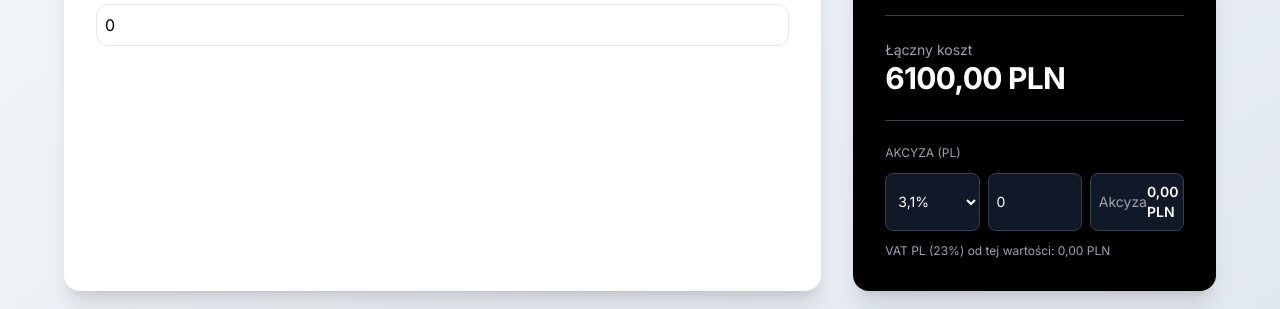
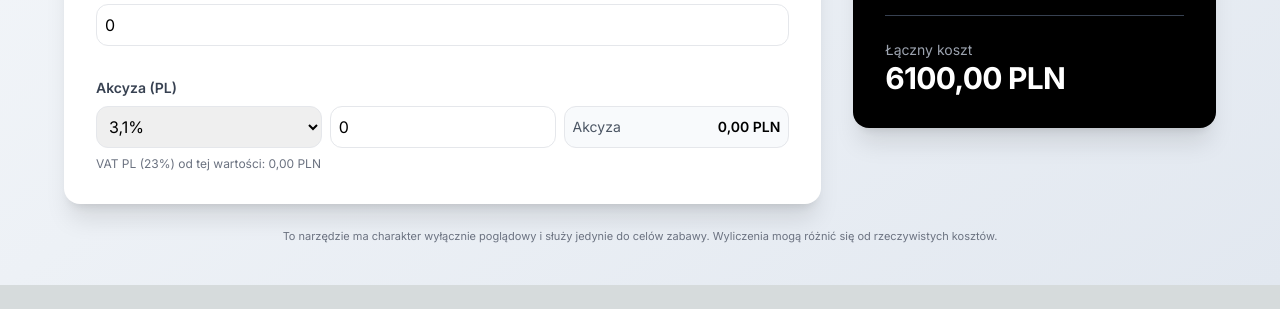
Before and after one commit to JakubBauer/kalkulator-importu, a Next.js app: page / in a window 1280 px wide. Shown: the part 596-905 px from the top of the page. After the commit the page ends 881 px from the top, so only its background shows below. Built offline with nearby package versions, Linux system fonts and the light colour scheme; no server answers.

Commit message:
Refactor excise tax section for improved layout

```diff
--- a/app/page.tsx
+++ b/app/page.tsx
@@ -920,6 +920,39 @@ export default function Page() {
               onChange={(e) => setExtraCosts(e.target.value)}
             />
           </div>
+
+          {/* AKCYZA */}
+          <div className="pt-2">
+            <div className="text-sm font-semibold text-gray-700">Akcyza (PL)</div>
+            <div className="mt-2 grid grid-cols-1 md:grid-cols-3 gap-2">
+              <select
+                className="rounded-xl border p-2 focus:ring-2 focus:ring-black"
+                value={String(exciseRate)}
+                onChange={(e) => setExciseRate(Number(e.target.value) as ExciseRate)}
+              >
+                <option value={0.015}>1,5%</option>
+                <option value={0.031}>3,1%</option>
+                <option value={0.093}>9,3%</option>
+                <option value={0.186}>18,6%</option>
+              </select>
+
+              <input
+                className="rounded-xl border p-2 focus:ring-2 focus:ring-black"
+                placeholder="Wartość (PLN brutto)"
+                value={exciseGrossPln}
+                onChange={(e) => setExciseGrossPln(e.target.value)}
+              />
+
+              <div className="rounded-xl border p-2 bg-slate-50 flex items-center justify-between">
+                <span className="text-sm text-gray-600">Akcyza</span>
+                <span className="text-sm font-semibold">{n2(calc.exciseAmount)} PLN</span>
+              </div>
+            </div>
+
+            <div className="mt-2 text-xs text-gray-500">
+              VAT PL (23%) od tej wartości: {n2(calc.exciseVatPl)} PLN
+            </div>
+          </div>
         </div>
 
         <div className="bg-black text-white rounded-2xl shadow-xl p-8 space-y-6 sticky top-10 h-fit">
@@ -963,41 +996,11 @@ export default function Page() {
             <div className="text-sm text-gray-400">Łączny koszt</div>
             <div className="text-3xl font-bold tracking-tight">{n2(calc.totalPLN)} PLN</div>
           </div>
+        </div>
+      </div>
 
-          {/* AKCYZA */}
-          <div className="border-t border-gray-700 pt-6 space-y-3">
-            <div className="text-xs uppercase text-gray-400">Akcyza (PL)</div>
-
-            <div className="grid grid-cols-3 gap-2">
-              <select
-                className="rounded-lg bg-gray-900 border border-gray-700 p-2 text-sm"
-                value={String(exciseRate)}
-                onChange={(e) => setExciseRate(Number(e.target.value) as ExciseRate)}
-              >
-                <option value={0.015}>1,5%</option>
-                <option value={0.031}>3,1%</option>
-                <option value={0.093}>9,3%</option>
-                <option value={0.186}>18,6%</option>
-              </select>
-
-              <input
-                className="rounded-lg bg-gray-900 border border-gray-700 p-2 text-sm"
-                placeholder="Wartość (PLN brutto)"
-                value={exciseGrossPln}
-                onChange={(e) => setExciseGrossPln(e.target.value)}
-              />
-
-              <div className="rounded-lg bg-gray-900 border border-gray-700 p-2 text-sm flex items-center justify-between">
-                <span className="text-gray-400">Akcyza</span>
-                <span className="font-semibold">{n2(calc.exciseAmount)} PLN</span>
-              </div>
-            </div>
-
-            <div className="text-xs text-gray-400">
-              VAT PL (23%) od tej wartości: {n2(calc.exciseVatPl)} PLN
-            </div>
-          </div>
-        </div>
+      <div className="max-w-6xl mx-auto mt-6 text-center text-[11px] text-gray-500">
+        To narzędzie ma charakter wyłącznie poglądowy i służy jedynie do celów zabawy. Wyliczenia mogą różnić się od rzeczywistych kosztów.
       </div>
     </div>
   );
```
